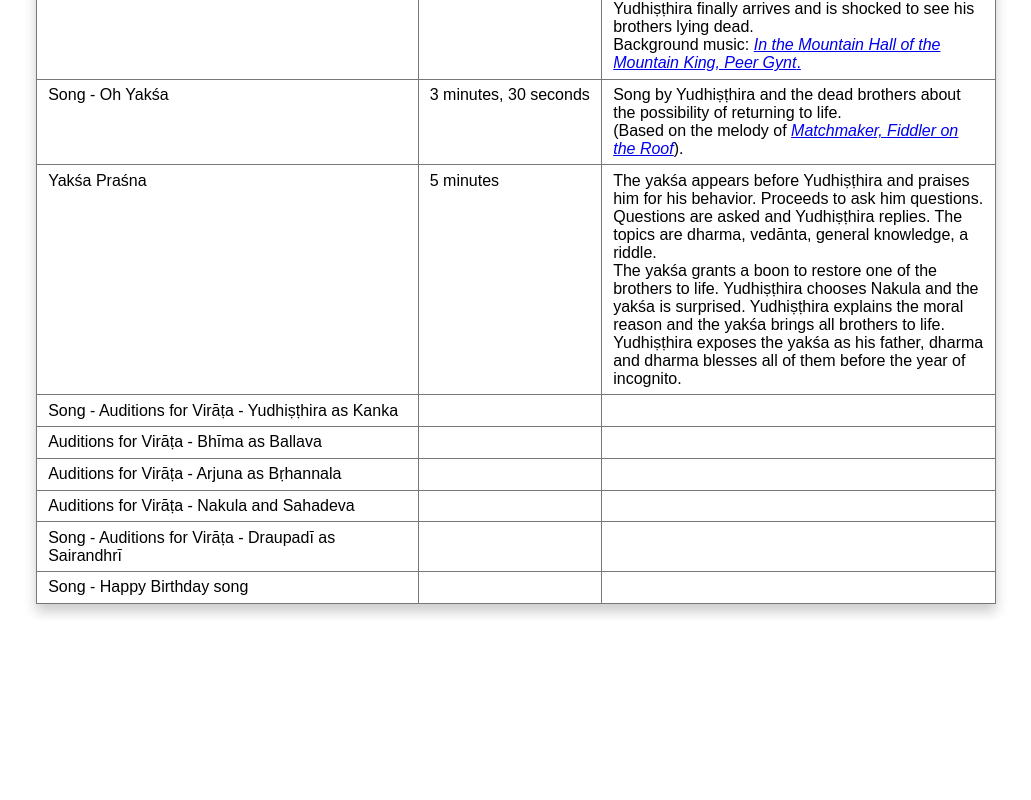
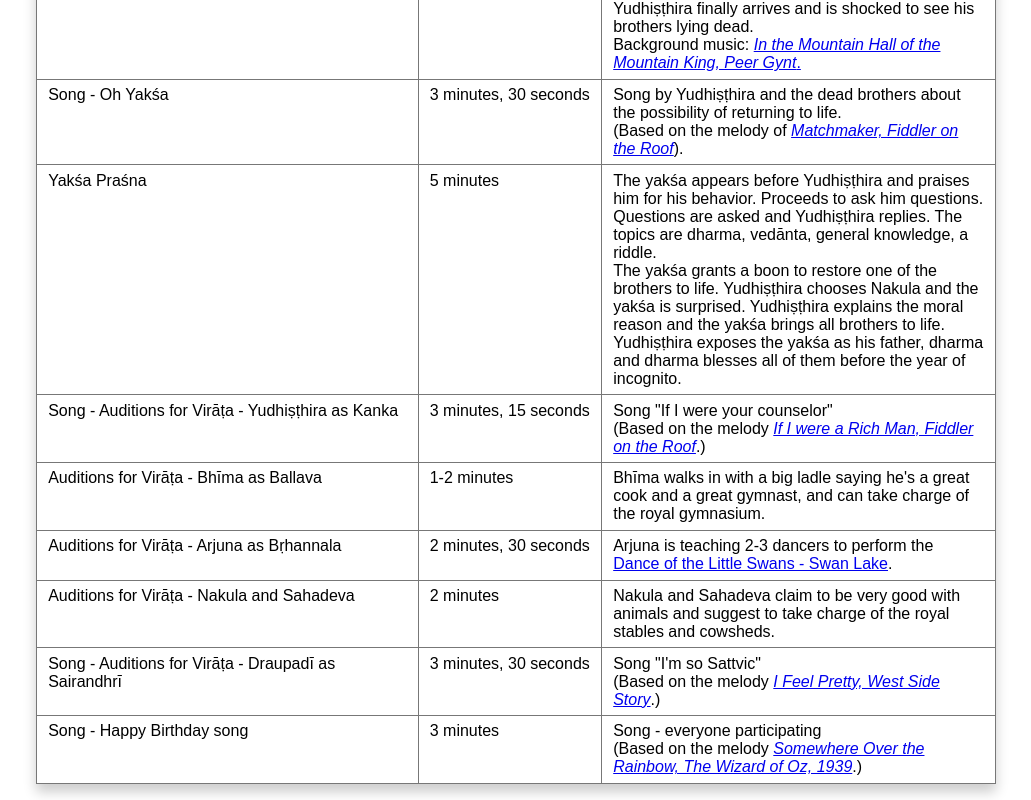
Before and after one commit to iswara108/swamiji-birthday-play-plan-2021, a website: page index.html in a window 1280 px wide. Shown: the part 784-1584 px from the top of the page, without its empty margins (124-1155 px from the left). Before the commit the page ends 1404 px from the top, so only its background shows below. Drawn offline with Linux system fonts and the light colour scheme.

Commit message:
finish outline

```diff
--- a/index.html
+++ b/index.html
@@ -13,7 +13,7 @@
         <h1>Birthday Play For Swamiji - Scenes from Mahābharata</h1>
     </header>
     <main>
-        <h2>Scenes</h2>
+        <h2>Scenes Outline</h2>
         <div class="scenes">
             <div class="scenes__name">Title</div>
             <div class="scenes__length">Length</div>
@@ -66,8 +66,8 @@
             <div class="scenes__name">Song - Oh Yakśa</div>
             <div class="scenes__length">3 minutes, 30 seconds</div>
             <div class="scenes__description">Song by Yudhiṣṭhira and the dead brothers about the possibility of
-                returning to life. <br> (Based on the melody of <a
-                    href="https://www.youtube.com/watch?v=59Hj7bp38f8"><em>Matchmaker, Fiddler on the Roof</em></a>).
+                returning to life. <br> (Based on the melody of <a href="https://www.youtube.com/watch?v=59Hj7bp38f8"
+                    target="_blank"><em>Matchmaker, Fiddler on the Roof</em></a>).
             </div>
             <div class="scenes__name">Yakśa Praśna</div>
             <div class="scenes__length">5 minutes</div>
@@ -78,23 +78,35 @@
                 the yakśa brings all brothers to life. Yudhiṣṭhira exposes the yakśa as his father, dharma and dharma
                 blesses all of them before the year of incognito.</div>
             <div class="scenes__name">Song - Auditions for Virāṭa - Yudhiṣṭhira as Kanka</div>
-            <div class="scenes__length"></div>
-            <div class="scenes__description"></div>
+            <div class="scenes__length">3 minutes, 15 seconds</div>
+            <div class="scenes__description">Song "If I were your counselor" <br>(Based on the melody <a
+                    href="https://www.youtube.com/watch?v=BAsZDHv3Wv4" target="_blank"><em>If I were a Rich Man, Fiddler
+                        on the
+                        Roof</em></a>.)</div>
             <div class="scenes__name">Auditions for Virāṭa - Bhīma as Ballava</div>
-            <div class="scenes__length"></div>
-            <div class="scenes__description"></div>
+            <div class="scenes__length">1-2 minutes</div>
+            <div class="scenes__description">Bhīma walks in with a big ladle saying he's a great cook and a great
+                gymnast, and can take charge of the royal gymnasium.</div>
             <div class="scenes__name">Auditions for Virāṭa - Arjuna as Bṛhannala</div>
-            <div class="scenes__length"></div>
-            <div class="scenes__description"></div>
+            <div class="scenes__length">2 minutes, 30 seconds</div>
+            <div class="scenes__description">Arjuna is teaching 2-3 dancers to perform the <a
+                    href="https://www.youtube.com/watch?v=Xd2nTXsivHs" target="_blank">Dance of the Little Swans - Swan
+                    Lake</a>.</div>
             <div class="scenes__name">Auditions for Virāṭa - Nakula and Sahadeva</div>
-            <div class="scenes__length"></div>
-            <div class="scenes__description"></div>
+            <div class="scenes__length">2 minutes</div>
+            <div class="scenes__description">Nakula and Sahadeva claim to be very good with animals and suggest to take
+                charge of the royal stables and cowsheds.</div>
             <div class="scenes__name">Song - Auditions for Virāṭa - Draupadī as Sairandhrī</div>
-            <div class="scenes__length"></div>
-            <div class="scenes__description"></div>
+            <div class="scenes__length">3 minutes, 30 seconds</div>
+            <div class="scenes__description">Song "I'm so Sattvic" <br> (Based on the melody <a
+                    href="https://www.youtube.com/watch?v=0uWgF8ojcJ0" target="_blank"><em>I Feel Pretty, West Side
+                        Story</em></a>.)
+            </div>
             <div class="scenes__name">Song - Happy Birthday song</div>
-            <div class="scenes__length"></div>
-            <div class="scenes__description"></div>
+            <div class="scenes__length">3 minutes</div>
+            <div class="scenes__description">Song - everyone participating <br>(Based on the melody <a
+                    href="https://www.youtube.com/watch?v=DMHsCV2wYEQ"><em>Somewhere Over the Rainbow, The Wizard of Oz,
+                        1939</em></a>.)</div>
         </div>
     </main>
 </body>
```
